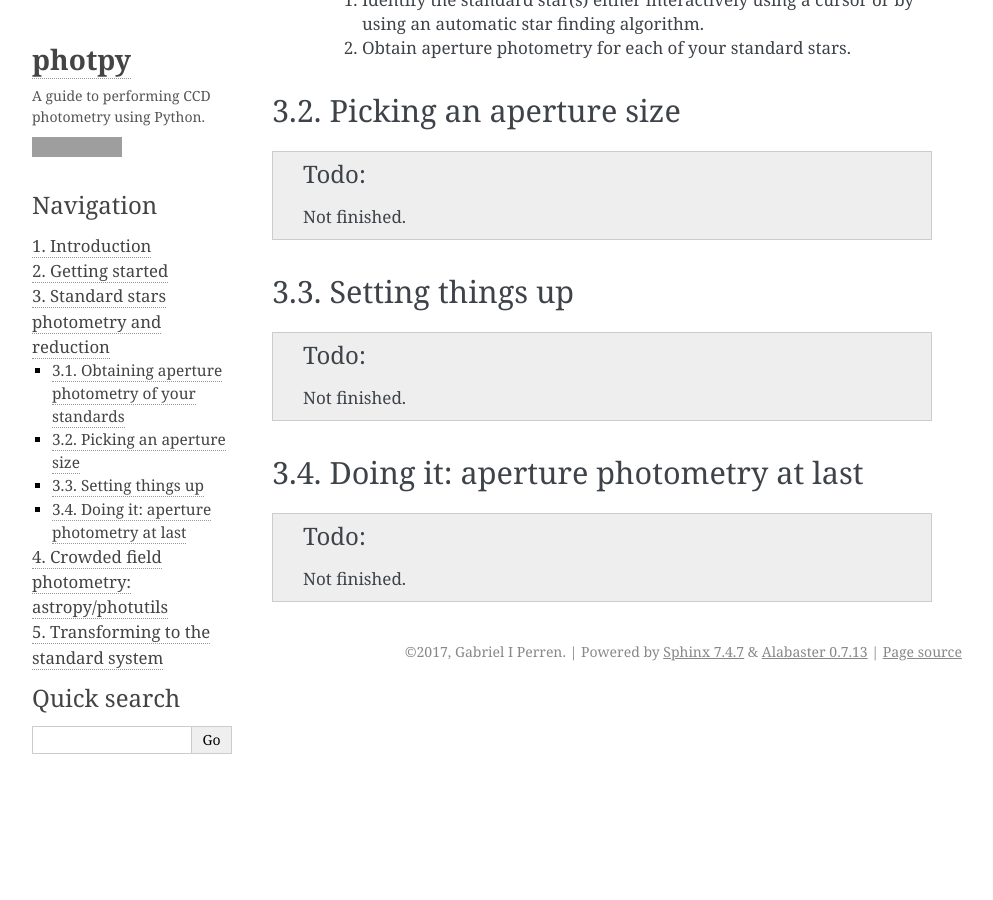
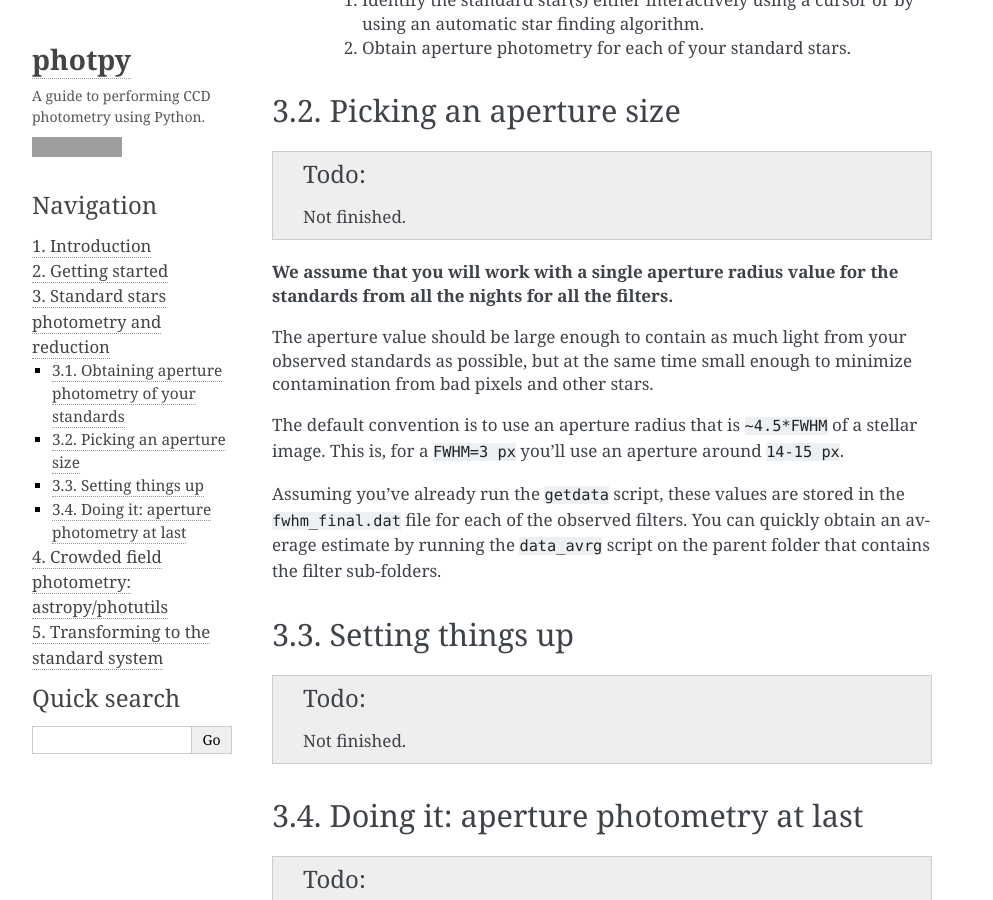
Before and after one commit to Gabriel-p/photpy, a Sphinx documentation site: the page built from docs/source/stand_phot.rst, in a window 1280 px wide and 900 px high, scrolled down 676 px. Shown: the whole window, without its empty margins (148-1141 px from the left). Built offline with Sphinx 7.4.7, drawn with Linux system fonts in a browser that asks for light colours; grey boxes are pictures that could not be loaded.

Commit message:
add info

```diff
--- a/docs/source/stand_phot.rst
+++ b/docs/source/stand_phot.rst
@@ -31,6 +31,22 @@
 .. todo::
    Not finished.
 
+**We assume that you will work with a single aperture radius value for the
+standards from all the nights for all the filters.**
+
+The aperture value should be large enough to contain as much light from
+your observed standards as possible, but at the same time small enough to
+minimize contamination from bad pixels and other stars.
+
+The default convention is to use an aperture radius that is ``~4.5*FWHM`` of a
+stellar image. This is, for a ``FWHM=3 px`` you'll use an aperture around
+``14-15 px``.
+
+Assuming you've already run the ``getdata`` script, these values are stored in
+the ``fwhm_final.dat`` file for each of the observed filters. You can quickly
+obtain an average estimate by running the ``data_avrg`` script on the parent
+folder that contains the filter sub-folders.
+
 
 Setting things up
 -----------------
```
